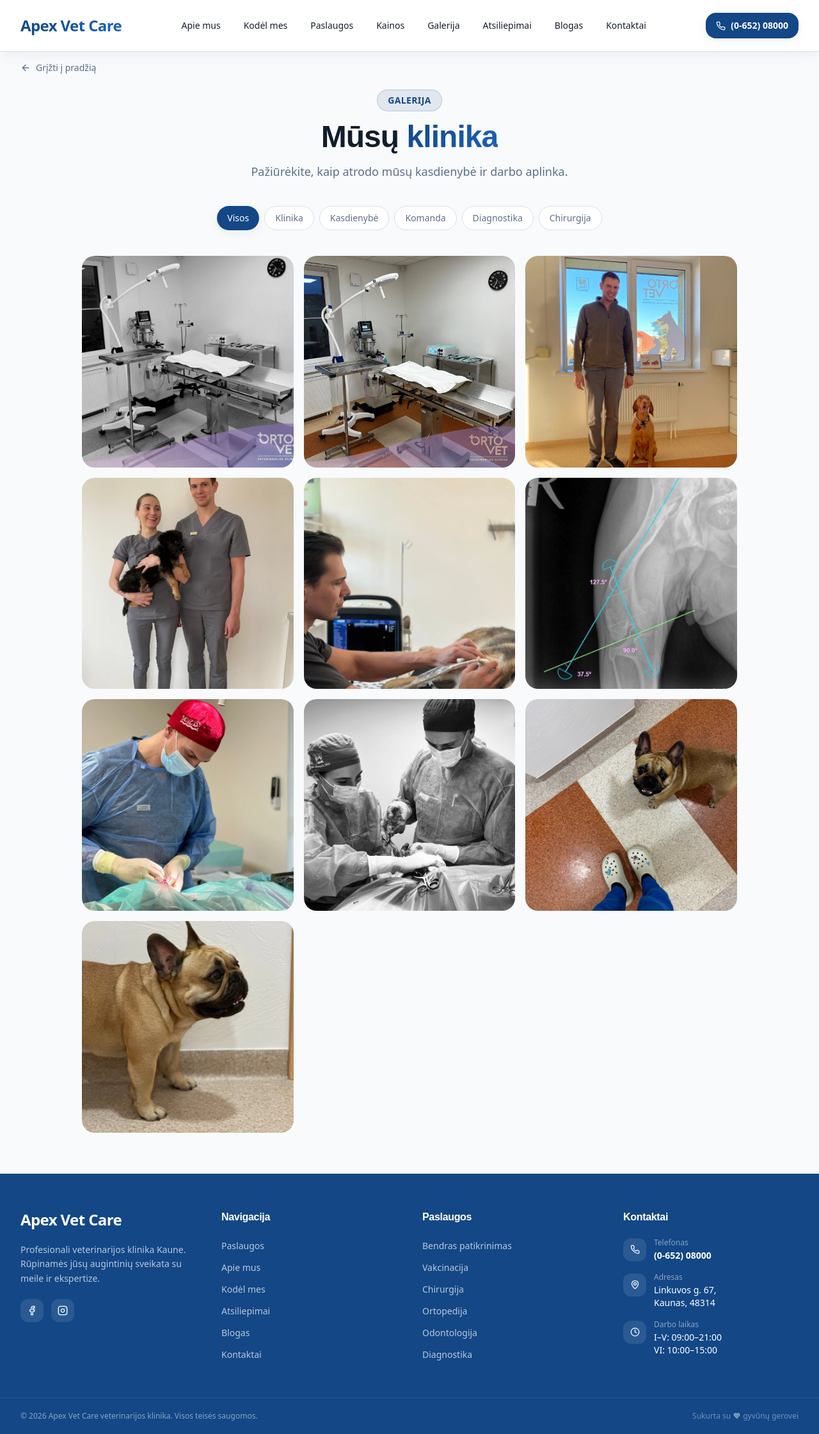
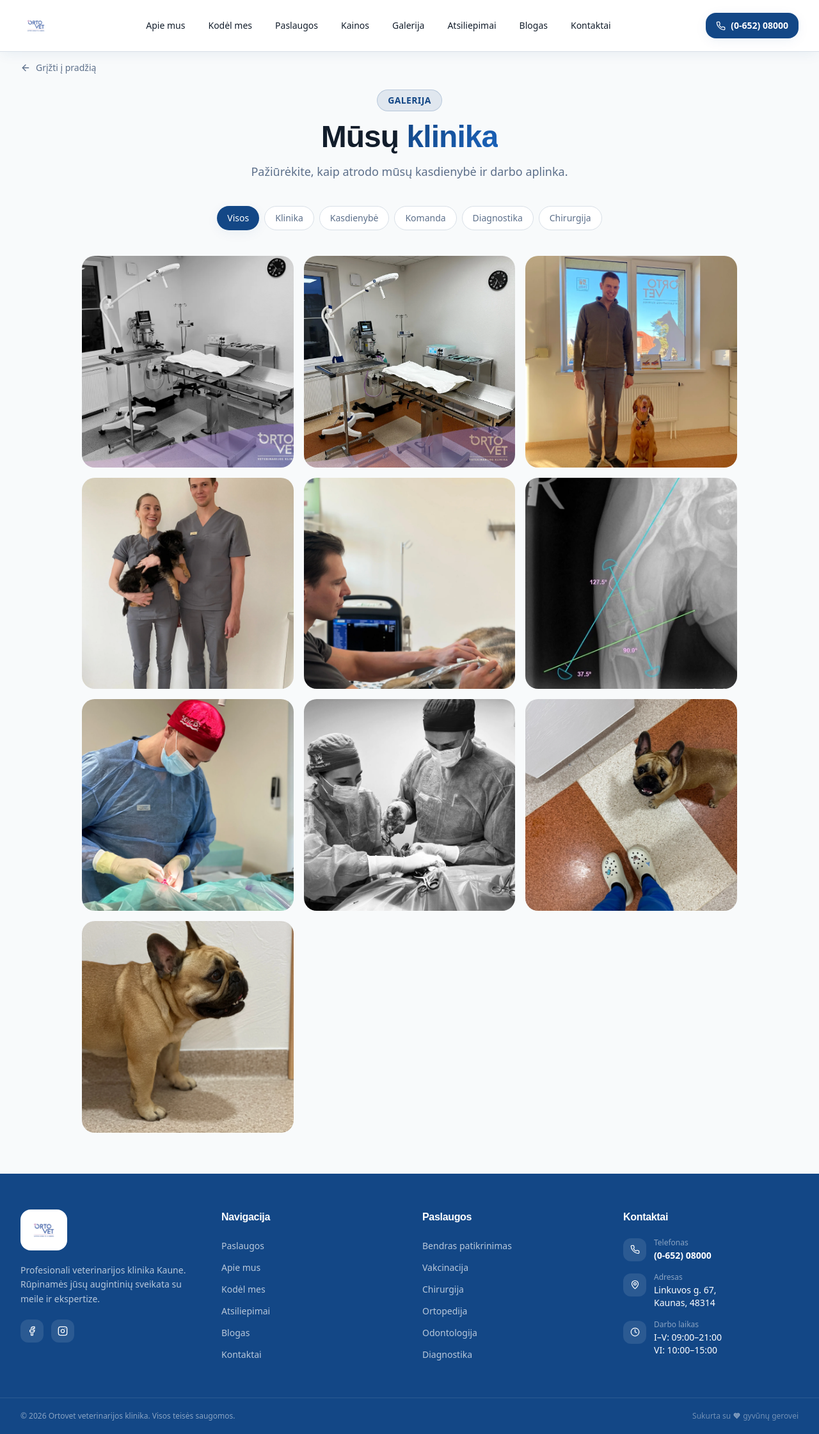
Before and after one commit to Dariuslukosius/ortovet-klinika-web, a React (Vite) app: page /galerija in a window 1280 px wide. Shown: the whole page at 64% size. Built offline with nearby package versions, Linux system fonts and the light colour scheme; the HTML template or start-up script is replaced by a standard one.

Commit message:
Revert navbar/footer logo changes and add new paw print favicon

```diff
--- a/index.html
+++ b/index.html
@@ -3,6 +3,7 @@
   <head>
     <meta charset="UTF-8" />
     <meta name="viewport" content="width=device-width, initial-scale=1.0" />
+    <link rel="icon" type="image/svg+xml" href="/favicon.svg" />
     <!-- TODO: Set the document title to the name of your application -->
     <title>Apex Vet Care</title>
     <meta name="description" content="Apex Vet Care - Exceptional Veterinary Services">
--- a/src/components/Footer.tsx
+++ b/src/components/Footer.tsx
@@ -5,22 +5,22 @@ export default function Footer() {
   const year = new Date().getFullYear();
 
   return (
-    <footer role="contentinfo" aria-label="Puslapio apačia – Apex Vet Care kontaktai ir navigacija" className="bg-primary text-primary-foreground">
+    <footer role="contentinfo" aria-label="Puslapio apačia – Ortovet kontaktai ir navigacija" className="bg-primary text-primary-foreground">
       <div className="container-custom py-14">
         <div className="grid grid-cols-1 md:grid-cols-2 lg:grid-cols-4 gap-10">
           {/* Brand */}
           <div className="lg:col-span-1">
             <div className="flex items-center gap-3 mb-5">
-              <span className="text-2xl font-bold text-white tracking-tight">Apex Vet Care</span>
+              <img src={logo} alt="Ortovet" className="h-16 w-auto object-contain bg-white rounded-xl p-2" />
             </div>
             <p className="text-primary-foreground/70 text-sm leading-relaxed mb-5">
               Profesionali veterinarijos klinika Kaune. Rūpinamės jūsų augintinių sveikata su meile ir ekspertize.
             </p>
             <div className="flex gap-3">
-              <a href="#" aria-label="Apex Vet Care Facebook" className="w-9 h-9 bg-primary-foreground/10 rounded-lg flex items-center justify-center hover:bg-primary-foreground/20 transition-colors">
+              <a href="#" aria-label="Ortovet Facebook" className="w-9 h-9 bg-primary-foreground/10 rounded-lg flex items-center justify-center hover:bg-primary-foreground/20 transition-colors">
                 <Facebook size={16} aria-hidden="true" />
               </a>
-              <a href="#" aria-label="Apex Vet Care Instagram" className="w-9 h-9 bg-primary-foreground/10 rounded-lg flex items-center justify-center hover:bg-primary-foreground/20 transition-colors">
+              <a href="#" aria-label="Ortovet Instagram" className="w-9 h-9 bg-primary-foreground/10 rounded-lg flex items-center justify-center hover:bg-primary-foreground/20 transition-colors">
                 <Instagram size={16} aria-hidden="true" />
               </a>
             </div>
@@ -99,7 +99,7 @@ export default function Footer() {
       <div className="border-t border-primary-foreground/10">
         <div className="container-custom py-5 flex flex-col sm:flex-row items-center justify-between gap-3">
           <p className="text-primary-foreground/50 text-xs">
-            © {year} Apex Vet Care veterinarijos klinika. Visos teisės saugomos.
+            © {year} Ortovet veterinarijos klinika. Visos teisės saugomos.
           </p>
           <p className="text-primary-foreground/40 text-xs flex items-center gap-1">
             Sukurta su <Heart size={11} className="fill-current" aria-hidden="true" /> gyvūnų gerovei
--- a/src/components/Navbar.tsx
+++ b/src/components/Navbar.tsx
@@ -40,8 +40,8 @@ export default function Navbar() {
     >
       <div className="container-custom">
         <div className="flex items-center justify-between h-16 md:h-20">
-          <a href="/" aria-label="Apex Vet Care – grįžti į pradžią" className="flex items-center gap-3 group">
-            <span className="text-xl md:text-2xl font-bold text-gradient-primary tracking-tight">Apex Vet Care</span>
+          <a href="/" aria-label="Ortovet – grįžti į pradžią" className="flex items-center gap-3 group">
+          <img src={logo} alt="Ortovet" className="h-10 w-auto object-contain" />
           </a>
 
           <nav role="navigation" aria-label="Svetainės navigacija" className="hidden md:flex items-center gap-1">
```
Also changed, not shown: public/favicon.svg (added).
